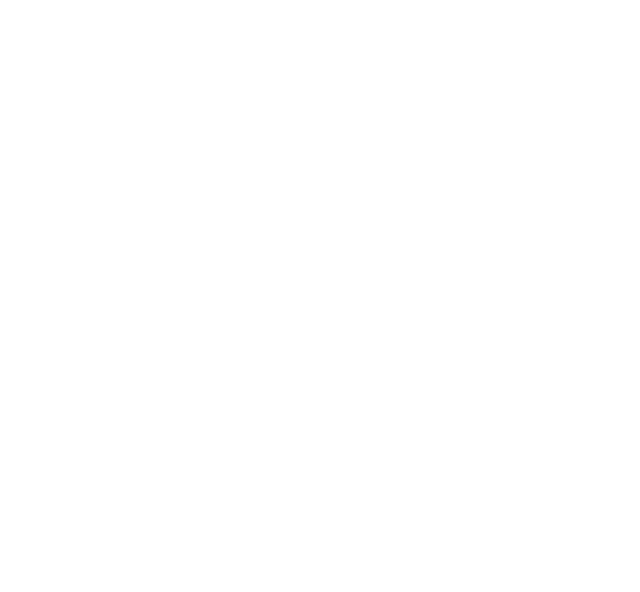
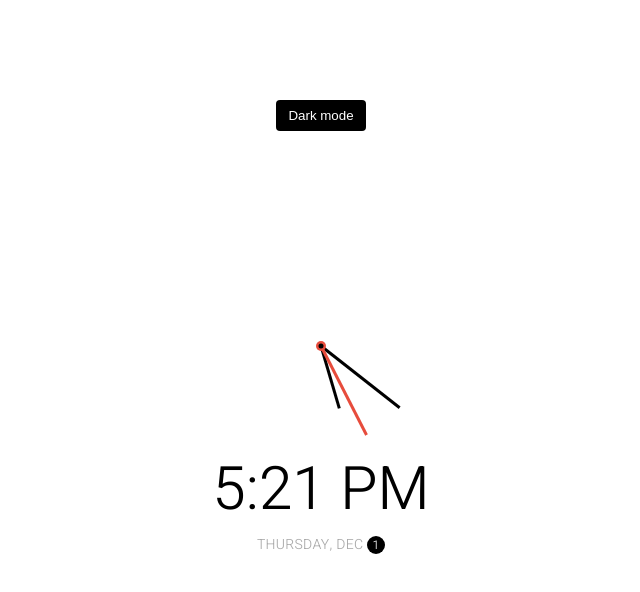
Before and after one commit to Rytoff/50_50, a plain HTML site: page theme_clock/index.html in a window 1280 px wide. Shown: the whole page, without its empty margins (319-959 px from the left). Drawn offline with Linux system fonts and the light colour scheme.

Commit message:
project theme clock js finished, some bugs not fixed

```diff
--- a/theme_clock/index.html
+++ b/theme_clock/index.html
@@ -1,14 +1,24 @@
 <!DOCTYPE html>
 <html lang="en">
   <head>
-  <meta charset="UTF-8">
-  <meta http-equiv="X-UA-Compatible" content="IE=edge">
-  <meta name="viewport" content="width=device-width, initial-scale=1.0">
-  <link rel="stylesheet" href="style.css">
+    <meta charset="UTF-8" />
+    <meta http-equiv="X-UA-Compatible" content="IE=edge" />
+    <meta name="viewport" content="width=device-width, initial-scale=1.0" />
+    <link rel="stylesheet" href="style.css" />
     <title>Theme Clock</title>
   </head>
   <body>
-
+    <button class="toggle">Dark mode</button>
+    <div class="clock-container">
+      <div class="clock">
+        <div class="needle hour"></div>
+        <div class="needle minute"></div>
+        <div class="needle second"></div>
+        <div class="center-point"></div>
+      </div>
+      <div class="time"></div>
+      <div class="date"></div>
+    </div>
     <script src="script.js"></script>
   </body>
 </html>
--- a/theme_clock/script.js
+++ b/theme_clock/script.js
@@ -0,0 +1,86 @@
+const hourEl = document.querySelector('.hour')
+const minuteEl = document.querySelector('.minute')
+const secondEl = document.querySelector('.second')
+const timeEl = document.querySelector('.time')
+const dateEl = document.querySelector('.date')
+const toggle = document.querySelector('.toggle')
+
+const days = [
+  'Monday',
+  'Tuesday',
+  'Wednesday',
+  'Thursday',
+  'Friday',
+  'Saturday',
+  'Sunday',
+]
+const months = [
+  'Jan',
+  'Feb',
+  'Mar',
+  'Apr',
+  'May',
+  'Jun',
+  'Jul',
+  'Aug',
+  'Sep',
+  'Oct',
+  'Nov',
+  'Dec',
+]
+
+toggle.addEventListener('click', (e) => {
+  const html = document.querySelector('html')
+  if (html.classList.contains('dark')) {
+    html.classList.remove('dark')
+    e.target.innerHTML = 'Dark mode'
+  } else {
+    html.classList.add('dark')
+    e.target.innerHTML = 'Light mode'
+  }
+})
+
+function setTime() {
+  const time = new Date()
+  const month = time.getMonth()
+  const day = time.getDay()
+  const date = time.getDate()
+  const hours = time.getHours()
+  const hoursForClock = hours % 12
+  const minutes = time.getMinutes()
+  const seconds = time.getSeconds()
+  const ampm = hours >= 12 ? 'PM' : 'AM'
+
+  hourEl.style.transform = `translate(-50%,-100%) rotate(${scale(
+    hoursForClock,
+    0,
+    11,
+    0,
+    360
+  )}deg)`
+  minuteEl.style.transform = `translate(-50%,-100%) rotate(${scale(
+    minutes,
+    0,
+    59,
+    0,
+    360
+  )}deg)`
+  secondEl.style.transform = `translate(-50%,-100%) rotate(${scale(
+    seconds,
+    0,
+    59,
+    0,
+    360
+  )}deg)`
+
+  timeEl.innerHTML = `${hoursForClock}:${
+    minutes < 10 ? `0${minutes}` : minutes
+  } ${ampm}`
+  dateEl.innerHTML = `${days[day]}, ${months[month]} <span class="circle">${date}</span>`
+}
+const scale = (number, inMin, inMax, outMin, outMax) => {
+  return ((number - inMin) * (outMax - outMin)) / (inMax - inMin) + outMin
+}
+
+setTime()
+setInterval(setTime, 1000)
--- a/theme_clock/style.css
+++ b/theme_clock/style.css
@@ -1,9 +1,24 @@
-@import url('https://fonts.googleapis.com/css2?family=Roboto:wght@400;700&display=swap');
+@import url('https://fonts.googleapis.com/css?family=Heebo:300&display=swap');
+:root {
+  --primary-color: #000;
+  --secondary-color: #fff;
+}
 * {
   box-sizing: border-box;
 }
+html {
+  transition: all 0.5s ease-in;
+}
+html.dark {
+  --primary-color: #fff;
+  --secondary-color: #333;
+}
+html.dark {
+  background-color: #111;
+  color: var(--primary-color);
+}
 body {
-  font-family: 'Roboto', sans-serif;
+  font-family: 'Heebo', sans-serif;
   display: flex;
   flex-direction: column;
   align-items: center;
@@ -12,3 +27,91 @@ body {
   overflow: hidden;
   margin: 0;
 }
+.toggle {
+  background-color: var(--primary-color);
+  color: var(--secondary-color);
+  border: 0;
+  border-radius: 4px;
+  padding: 8px 12px;
+  position: absolute;
+  top: 100px;
+}
+.toggle:focus {
+  outline: none;
+}
+.clock-container {
+  display: flex;
+  flex-direction: column;
+  justify-content: space-between;
+  align-items: center;
+}
+.clock {
+  position: relative;
+  width: 200px;
+  height: 200px;
+}
+.needle {
+  background-color: var(--primary-color);
+  position: absolute;
+  top: 50%;
+  left: 50%;
+  height: 65px;
+  width: 3px;
+  transform-origin: bottom center;
+  transition: all 0.5s ease-in;
+}
+.needle.hour {
+  transform: translate(-50%, -100%) rotate(0deg);
+}
+.needle.minute {
+  transform: translate(-50%, -100%) rotate(0deg);
+  height: 100px;
+}
+.needle.second {
+  transform: translate(-50%, -100%) rotate(0deg);
+  height: 100px;
+  background-color: #e74c3c;
+}
+.center-point {
+  background-color: #e74c3c;
+  width: 10px;
+  height: 10px;
+  position: absolute;
+  top: 50%;
+  left: 50%;
+  transform: translate(-50%, -50%);
+  border-radius: 50%;
+}
+.center-point::after {
+  content: '';
+  background-color: var(--primary-color);
+  width: 5px;
+  height: 5px;
+  position: absolute;
+  top: 50%;
+  left: 50%;
+  transform: translate(-50%, -50%);
+  border-radius: 50%;
+}
+.time {
+  font-size: 60px;
+}
+.date {
+  color: #aaa;
+  font-size: 14px;
+  letter-spacing: 0.3px;
+  text-transform: uppercase;
+}
+.date .circle {
+  background-color: var(--primary-color);
+  color: var(--secondary-color);
+  border-radius: 50%;
+  height: 18px;
+  width: 18px;
+  display: inline-flex;
+  align-items: center;
+  justify-content: center;
+  line-height: 18px;
+  transition: all 0.5s ease-in;
+  font-size: 12px;
+}
```
Lines whose indentation alone changed are shown as unchanged.
